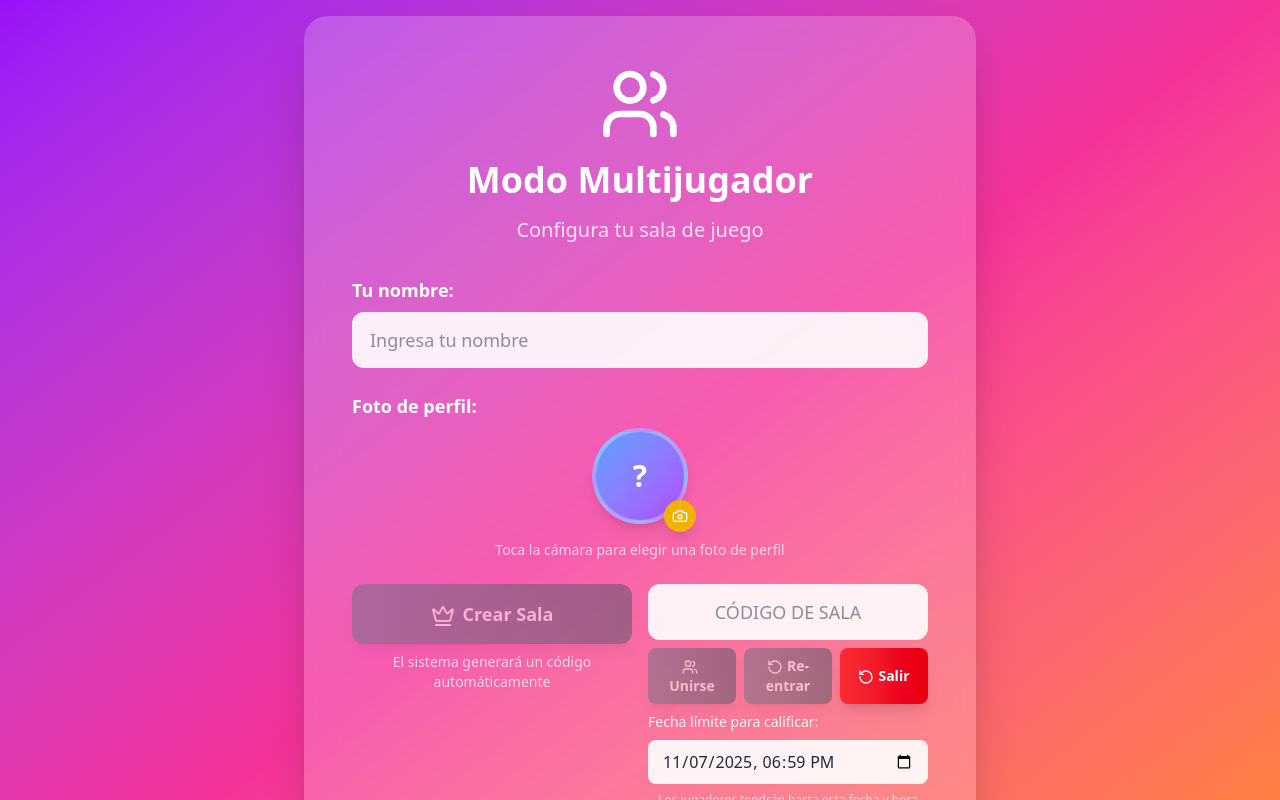
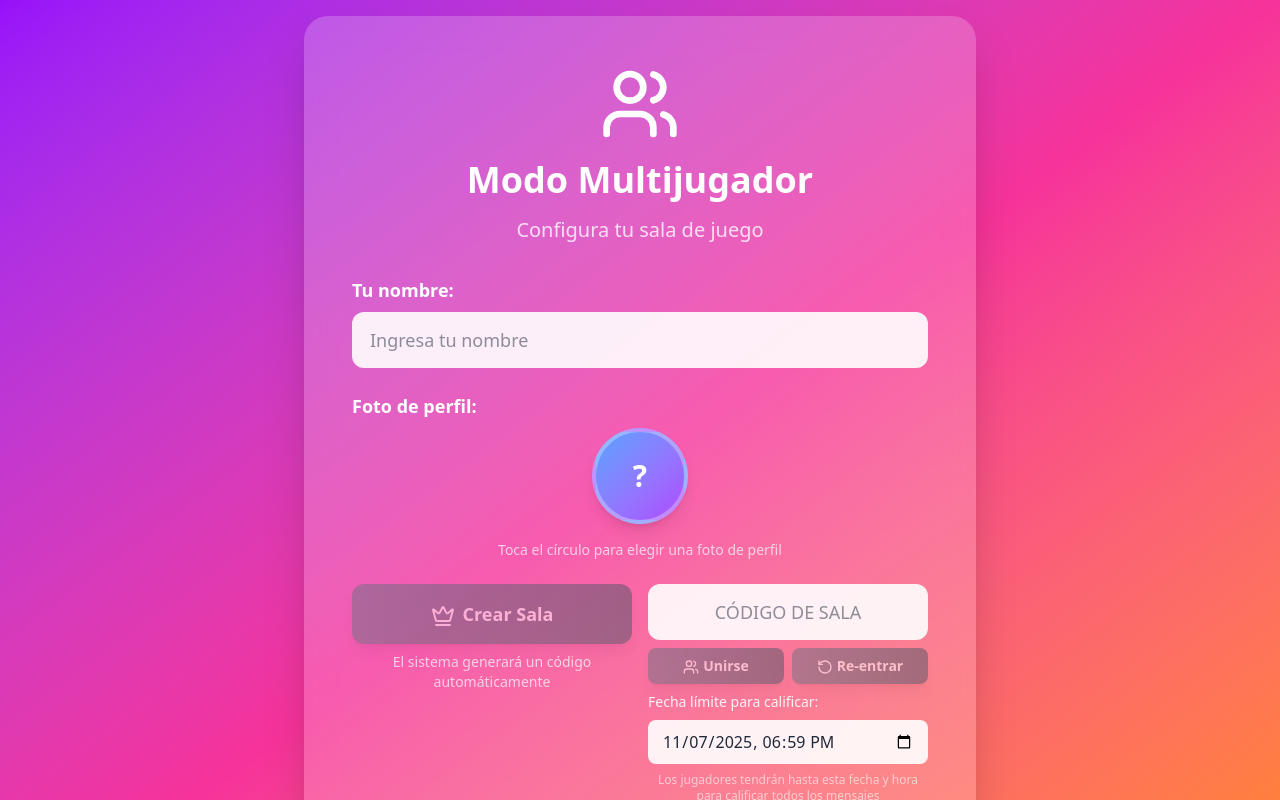
Before and after one commit to Visualmikblood/feliz_cumple_juego_version_3, a React (Vite) app: page / in a window 1280 px wide. Both pictures are taken after a click on the button "¡Jugar Multijugador!". Shown: the top 800 px of the page. Built offline with nearby package versions, Linux system fonts and the light colour scheme.

Commit message:
ahora el circulo para subir la foto de perfil es correcto

```diff
--- a/src/App.jsx
+++ b/src/App.jsx
@@ -1589,7 +1589,7 @@ const BirthdayGame = () => {
                   placeholder="CÓDIGO DE SALA"
                   className="w-full px-4 py-3 rounded-xl text-gray-800 text-lg font-medium bg-white/90 border-2 border-transparent focus:border-yellow-400 focus:outline-none transition-colors text-center"
                 />
-                <div className="grid grid-cols-3 gap-2">
+                <div className="grid grid-cols-2 gap-2">
                   <button
                     onClick={() => {
                       console.log('Uniéndose a sala:', gameRoomId, 'con nombre:', playerName);
@@ -1611,19 +1611,6 @@ const BirthdayGame = () => {
                   >
                     <RotateCcw className="w-4 h-4 inline mr-1" />
                     {loading ? '...' : 'Re-entrar'}
-                  </button>
-                  <button
-                    onClick={() => {
-                      const confirmExit = window.confirm('¿Estás seguro de que quieres salir de la sala? Se perderá todo el progreso.');
-                      if (confirmExit) {
-                        resetGame();
-                      }
-                    }}
-                    disabled={loading}
-                    className="bg-gradient-to-r from-red-500 to-red-600 hover:from-red-600 hover:to-red-700 disabled:from-gray-500 disabled:to-gray-600 text-white font-bold py-2 px-4 rounded-lg text-sm shadow-lg transform hover:scale-105 transition-all duration-300 disabled:transform-none disabled:opacity-50"
-                  >
-                    <RotateCcw className="w-4 h-4 inline mr-1" />
-                    {loading ? '...' : 'Salir'}
                   </button>
                 </div>
                 <div className="space-y-2">
--- a/src/components/ProfilePhotoSelector.jsx
+++ b/src/components/ProfilePhotoSelector.jsx
@@ -60,7 +60,10 @@ const ProfilePhotoSelector = ({ currentPhoto, onPhotoChange, playerName }) => {
     <div className="flex flex-col items-center space-y-4">
       {/* Avatar display */}
       <div className="relative">
-        <div className="w-24 h-24 rounded-full border-4 border-white/30 bg-gradient-to-br from-blue-400 to-purple-500 flex items-center justify-center shadow-lg overflow-hidden">
+        <button
+          onClick={() => setIsSelecting(!isSelecting)}
+          className="w-24 h-24 rounded-full border-4 border-white/30 bg-gradient-to-br from-blue-400 to-purple-500 flex items-center justify-center shadow-lg overflow-hidden hover:border-white/50 transition-colors cursor-pointer"
+        >
           {previewUrl ? (
             <img
               src={previewUrl}
@@ -72,14 +75,6 @@ const ProfilePhotoSelector = ({ currentPhoto, onPhotoChange, playerName }) => {
               {getInitial()}
             </span>
           )}
-        </div>
-
-        {/* Edit button */}
-        <button
-          onClick={() => setIsSelecting(!isSelecting)}
-          className="absolute -bottom-2 -right-2 bg-yellow-500 hover:bg-yellow-600 text-white rounded-full p-2 shadow-lg transition-colors"
-        >
-          <Camera className="w-4 h-4" />
         </button>
 
         {/* Remove button (only if there's a photo) */}
@@ -143,7 +138,7 @@ const ProfilePhotoSelector = ({ currentPhoto, onPhotoChange, playerName }) => {
 
       {/* Helper text */}
       <p className="text-white/70 text-sm text-center max-w-xs">
-        {previewUrl ? 'Foto seleccionada' : 'Toca la cámara para elegir una foto de perfil'}
+        {previewUrl ? 'Foto seleccionada' : 'Toca el círculo para elegir una foto de perfil'}
       </p>
     </div>
   );
```
